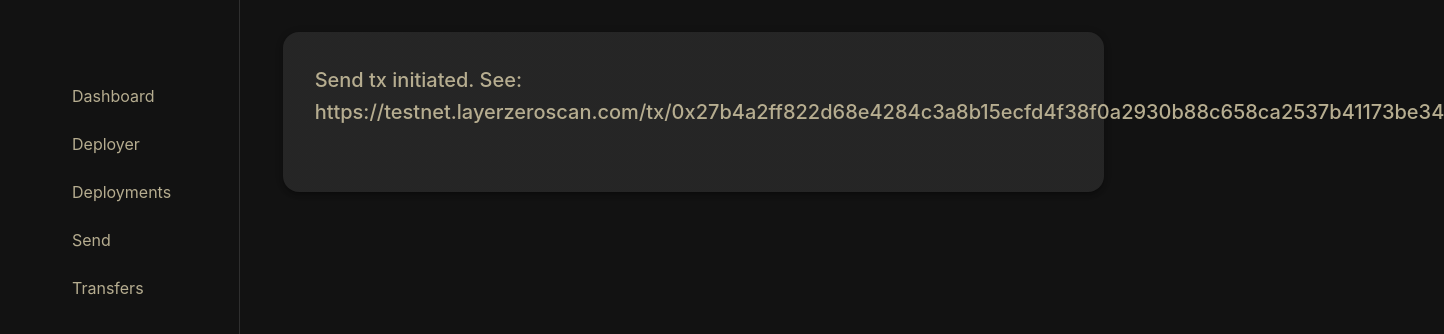
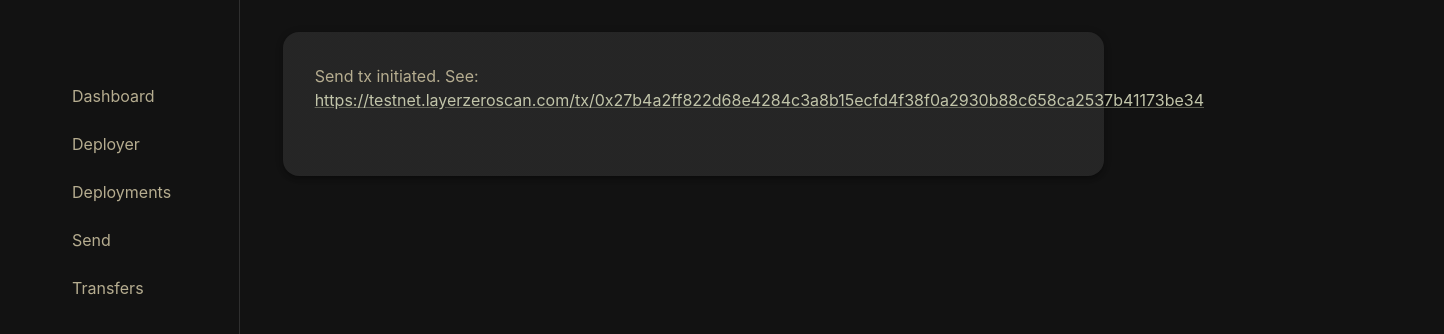
Before and after one commit to MatiasOS/front-token-deployer, a Next.js app in the folder apps/web/: page /transfers in a window 1280 px wide. Shown: the top 334 px of the page, 1444 px wide, since content can reach past the window. Built offline with nearby package versions, Linux system fonts and the light colour scheme; some icons are missing.

Commit message:
Add transfers page

```diff
--- a/apps/web/app/(home)/transfers/page.tsx
+++ b/apps/web/app/(home)/transfers/page.tsx
@@ -1,4 +1,4 @@
-import { Box, Paper, Typography } from "@mui/material";
+import { Box, Link, Paper, Typography } from "@mui/material";
 
 export default function Home() {
   return (
@@ -13,10 +13,18 @@
       <Paper elevation={3} sx={{ p: 4, borderRadius: 2, width: "70%" }}>
 
         <Box mb={4}>
-          <Typography variant="h6" gutterBottom>
-            Send tx initiated. See: https://testnet.layerzeroscan.com/tx/0x27b4a2ff822d68e4284c3a8b15ecfd4f38f0a2930b88c658ca2537b41173be34
+          <Typography>
+            Send tx initiated. See:
           </Typography>
-
+          <Typography>
+            <Link
+                href="https://testnet.layerzeroscan.com/tx/0x27b4a2ff822d68e4284c3a8b15ecfd4f38f0a2930b88c658ca2537b41173be34"
+                target="_blank"
+                rel="noopener noreferrer"
+            >
+              https://testnet.layerzeroscan.com/tx/0x27b4a2ff822d68e4284c3a8b15ecfd4f38f0a2930b88c658ca2537b41173be34
+            </Link>
+          </Typography>
         </Box>
       </Paper>
     </Box>
```
